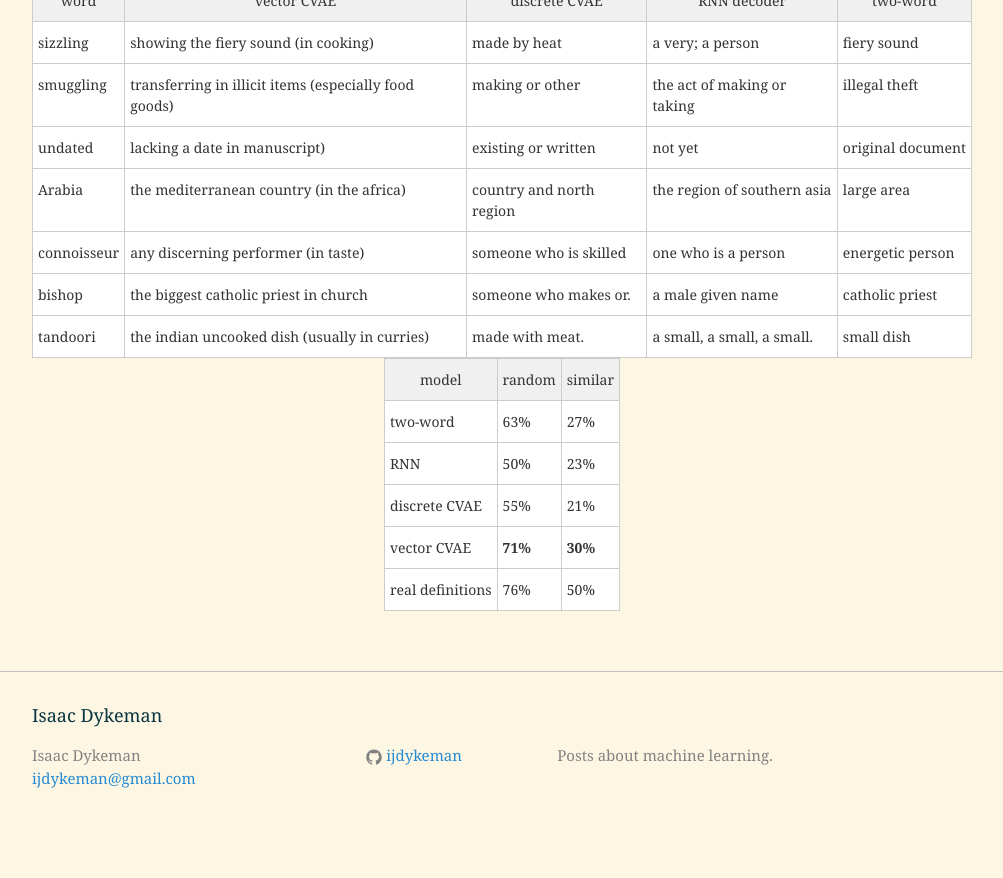
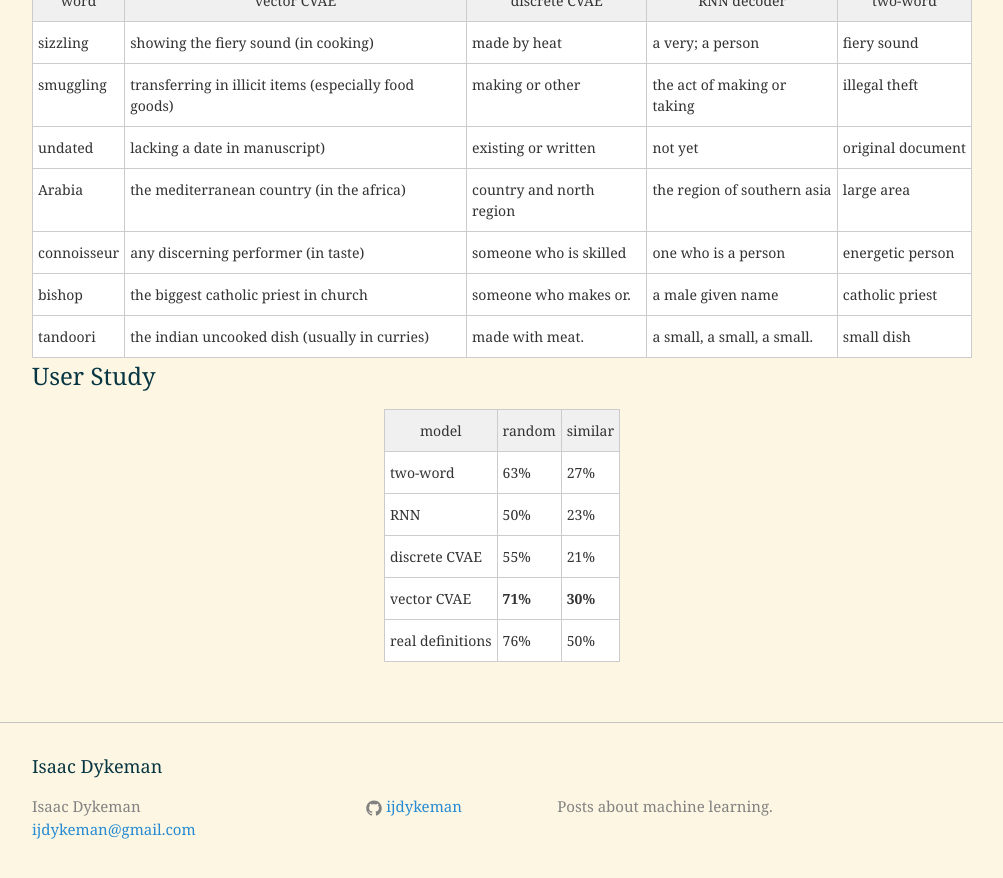
Before and after one commit to IJDykeman/ijdykeman.github.io, a Jekyll site: the page built from _posts/2018-01-01-rusp-presentation.markdown, in a window 1280 px wide and 900 px high, scrolled down 1554 px. Shown: the top 878 px of the window, without its empty margins (138-1141 px from the left). Built offline with Jekyll 4.4.1, drawn with Linux system fonts in a browser that asks for light colours; before the commit the page ends 2403 px from its top, so only the background shows below that.

Commit message:
rusp presentation

```diff
--- a/_posts/2018-01-01-rusp-presentation.markdown
+++ b/_posts/2018-01-01-rusp-presentation.markdown
@@ -94,7 +94,7 @@ published: true
 </table></div>
 
 
-
+# User Study
 
 <div class="tg-wrap"><table class="tg">
   <tr>
```
